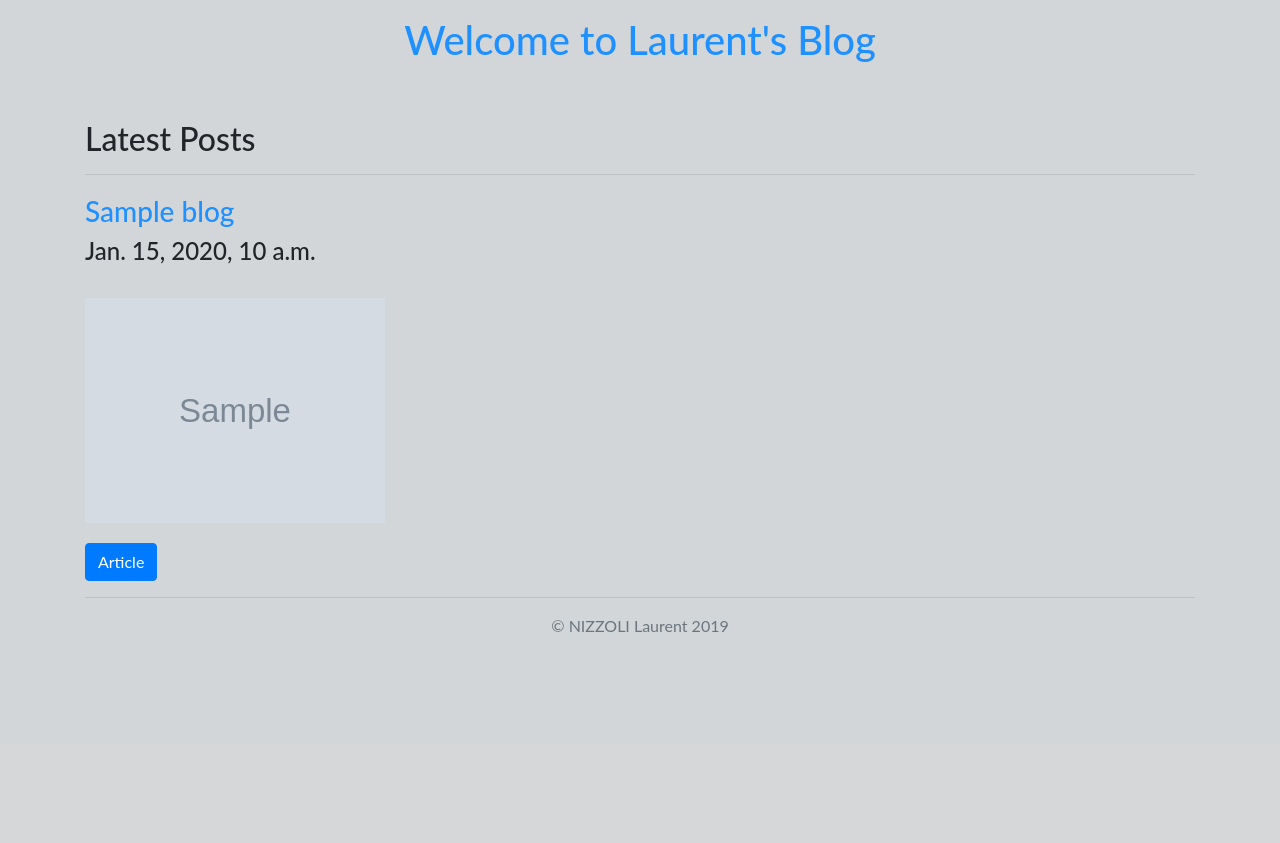
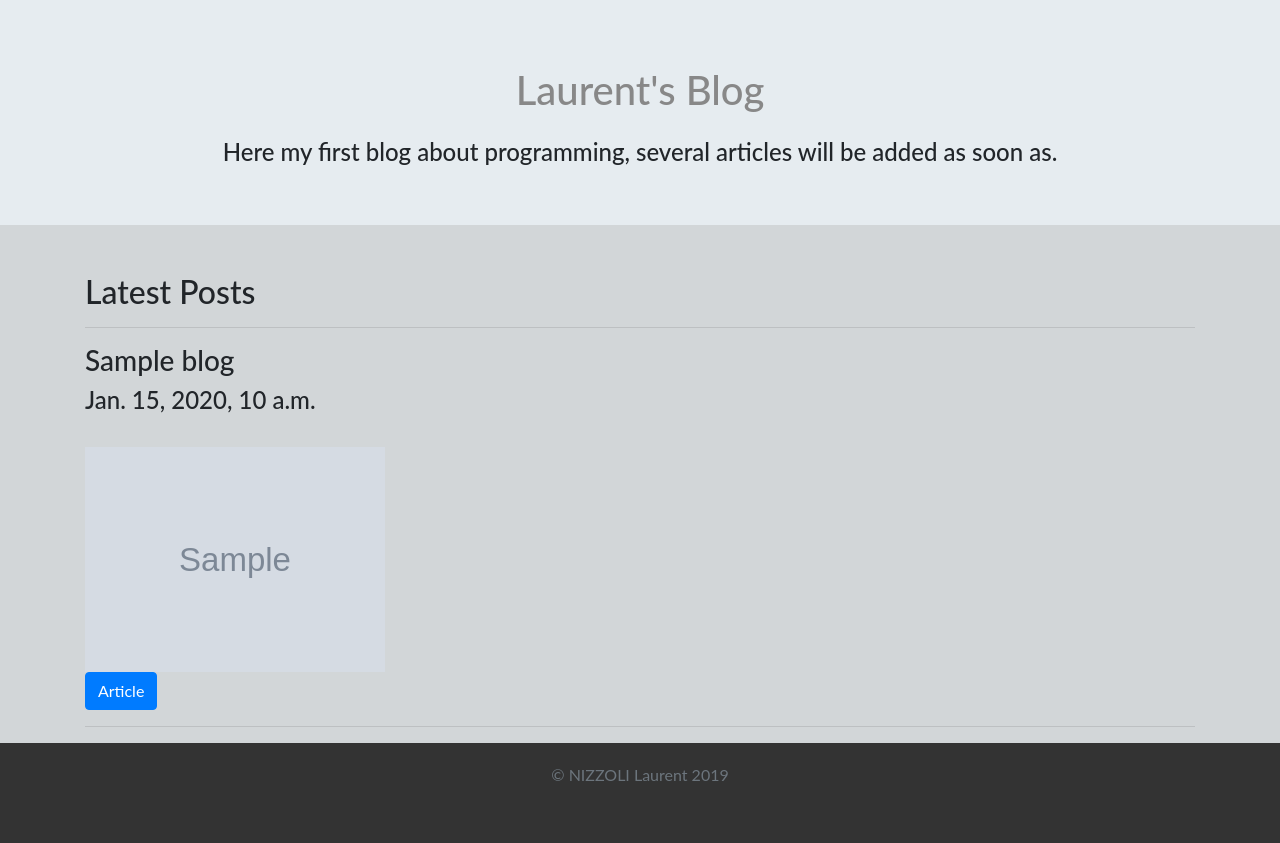
Before and after one commit to Ruldane/djangoportfolio, a Django app: template blog/templates/blog/allblogs.html in a window 1280 px wide. Shown: the part 56-899 px from the top of the page. Before the commit the page ends 688 px from the top, so only its background shows below. Run offline with Django 3.2, Linux system fonts and the light colour scheme; the template is opened without the code that fills it: most values are stand-ins (such as "Sample title", 1, 10 or a date in 2020); grey boxes marked "Sample" are stand-in pictures; data that the repository does not hold is empty; some libraries are stand-ins or nearby versions.

Commit message:
Website push

```diff
--- a/blog/templates/blog/allblogs.html
+++ b/blog/templates/blog/allblogs.html
@@ -4,10 +4,15 @@
 
 {% block content %} <!-- Block content from base.html -->
 
-<main role="main">
 
-  <div class="container">
-  <h1 class="text-center pt-3">Welcome to Laurent's Blog</h1>
+<section id="about" class="container-fluid">
+        <div class="heading">
+                <h1 class="text-center pt-3">Laurent's Blog</h1>
+                <h4 class="text-center pt-3">Here my first blog about programming, several articles will be added as soon as. </h4>
+        </div>
+</section>
+
+<section id="body" class="container">
   <br />
   <br />
   <h2>Latest Posts</h2>
@@ -23,9 +28,9 @@
 
     <hr />
   {% endfor %}
-  </div>
 
-</main>
+  </section>
+
 
 
 
--- a/jobs/models.py
+++ b/jobs/models.py
@@ -6,7 +6,7 @@ class Job(models.Model):
     title = models.CharField(max_length=200, default='SOME STRING')
     company = models.CharField(max_length=50, default='SOME STRING')
     date_to_date = models.CharField(max_length=50, default='SOME STRING')
-    summary = RichTextField(max_length=800, default='SOME STRING')
+    summary = RichTextField(default='SOME STRING')
 
     def __str__(self):
         return self.title
@@ -18,7 +18,7 @@ class Formations(models.Model):
     title = models.CharField(max_length=255)
     center_formation = models.CharField(max_length=100)
     date_to_date = models.CharField(max_length=20)
-    body = models.TextField(max_length=800)
+    body = models.TextField()
 
     def __str__(self):
         return self.title
--- a/jobs/templates/jobs/base.html
+++ b/jobs/templates/jobs/base.html
@@ -38,15 +38,12 @@
 
 <script>
 var buttons = document.querySelectorAll('.read-more');
-
 for (var i = 0; i < buttons.length; i++) {
   buttons[i].addEventListener('click', function(event) {
     var span = event.target.previousElementSibling.querySelector('span');
     span.classList.add('fade-in');
   });
 }
-
-
 </script>
 
 </html>
--- a/jobs/urls.py
+++ b/jobs/urls.py
@@ -6,5 +6,5 @@ urlpatterns = [
 
     path('', views.home, name='home'),
     path('<int:jobs_id>/', views.detailjobs, name='detailjobs'),
-    path('formations/<int:formations_id>/', views.detailformations, name='detailformations'),
+
     ]
--- a/jobs/views.py
+++ b/jobs/views.py
@@ -10,7 +10,3 @@ def home(request):
 def detailjobs(request, jobs_id):
     detailjobs = get_object_or_404(Job, pk=jobs_id)
     return render(request, 'jobs/detailjobs.html', {'jobs':detailjobs})
-
-def detailformations(request, formations_id):
-    detailformations = get_object_or_404(Formations, pk=formations_id)
-    return render(request, 'jobs/detailformations.html', {'formations':detailformations})
--- a/portfolio/static/css/blog/style.css
+++ b/portfolio/static/css/blog/style.css
@@ -2,22 +2,23 @@ body{
     font-family: 'Lato', sans-serif;
 }
 
-h3, button{
-  margin-top: 20px;
-}
-
-h3, h1 {
-    color: #1E90FF;
-}
-
-h4 {
-
-}
-
-h5{
-    color: #888;
+/* ABOUT */
+#about{
+    padding: 50px;
+    background: #E6ECF0;
 }
 
 body{
     background: #d2d6d8;
 }
+
+
+ h1, h5 {
+    color: #888;
+}
+
+/* FOOTER */
+footer{
+    background: #333;
+    padding: 20px 0 40px;
+}
--- a/portfolio/static/css/jobs/style.css
+++ b/portfolio/static/css/jobs/style.css
@@ -81,6 +81,12 @@ font-size: 20px;
     background: #1eb0ff;
     margin: 0 auto 20px;
     color: #fff;
+}
+
+
+#detailsjob{
+    padding-top: 50px;
+    background: #d2d6d8;
 }
 
 /* ABOUT */
```
Also changed, not shown: blog/templates/blog/detail.html (+8 -3 lines), jobs/templates/jobs/detailformations.html (deleted, +0 -22 lines), jobs/templates/jobs/detailjobs.html (+12 -3 lines), jobs/templates/jobs/home.html (+11 -43 lines).
